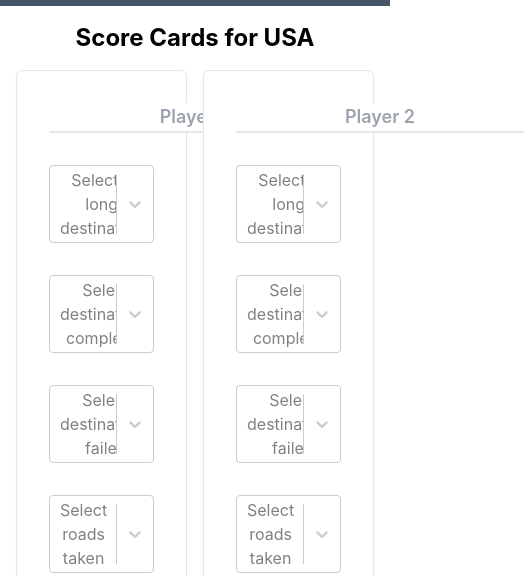
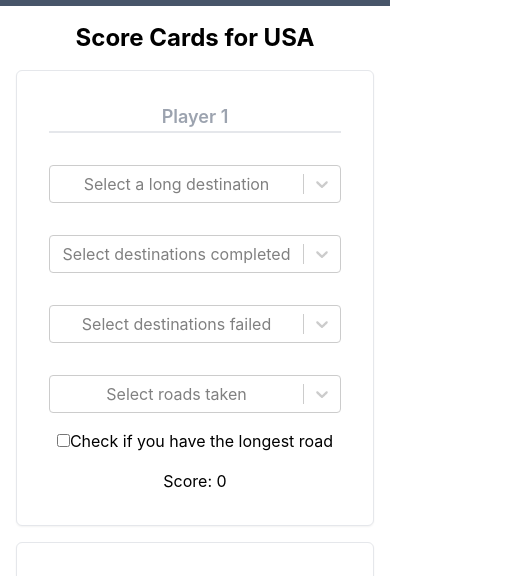
Before and after one commit to lrxgregory/react-ticket-to-ride, a React (Create React App) app: page / in a window 390 px wide. Shown: the part 232-808 px from the top of the page, 524 px wide, since content can reach past the window. Built offline with nearby package versions, Linux system fonts and the light colour scheme; no server answers.

Commit message:
fix responsive

```diff
--- a/src/components/scoreCard.tsx
+++ b/src/components/scoreCard.tsx
@@ -69,7 +69,7 @@ const ScoreCard: React.FC<ScoreCardProps> = ({ selectedMap, playerNumber }) => {
             <h1 className="text-center text-2xl font-bold mb-4">Score Cards for {selectedMap}</h1>
             <div className="flex flex-wrap gap-4">
                 {cards.map((content, index) => (
-                    <div key={index} className="flex-1 min-w-[100px] border p-4 bg-white rounded-md shadow-sm">
+                    <div key={index} className="flex-1 min-w-full md:min-w-[200px] border p-4 bg-white rounded-md shadow-sm">
                         <div className="flex items-center p-4">
                             <input
                                 type="text"
```
